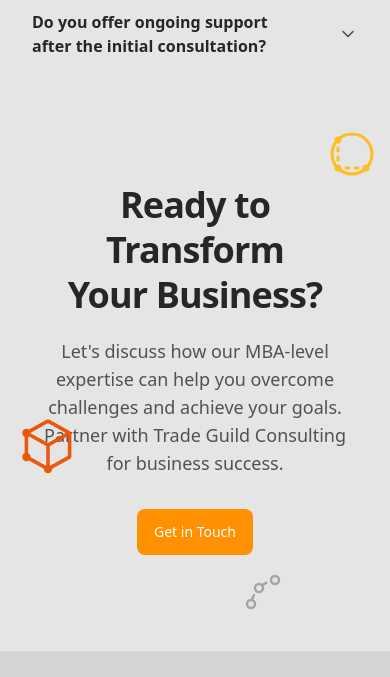
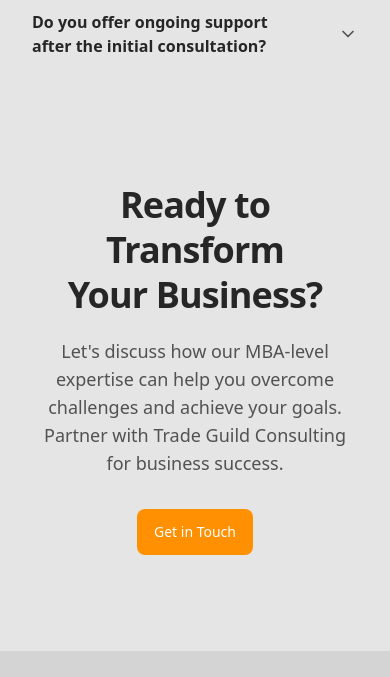
Before and after one commit to tradeguildconsulting/trade-guild-consulting-homepage, an Astro site: page / in a window 390 px wide. Shown: the part 7440-8117 px from the top of the page. Built offline with nearby package versions, Linux system fonts and the light colour scheme; Astro itself is replaced by a stand-in of ours.

Commit message:
Hide Background Images Overlapping with Text on Small Screens

```diff
--- a/src/components/sections/landing/HeroSectionAlt.astro
+++ b/src/components/sections/landing/HeroSectionAlt.astro
@@ -20,7 +20,7 @@
 >
   <!-- Decorating SVG elements -->
   <div
-    class="absolute left-0 top-[55%] scale-90 md:top-[20%] xl:left-[10%] xl:top-[25%]"
+    class="absolute left-0 top-[55%] scale-90 md:top-[20%] xl:left-[10%] xl:top-[25%] hidden sm:block"
   >
     <svg
       width="64"
@@ -51,7 +51,7 @@
       ></path>
     </svg>
   </div>
-  <div class="absolute left-[85%] top-0 scale-75">
+  <div class="absolute left-[85%] top-0 scale-75 hidden sm:block">
     <svg
       width="64"
       height="64"
@@ -92,7 +92,7 @@
     </svg>
   </div>
   <div
-    class="absolute bottom-[5%] left-[60%] scale-[.6] xl:bottom-[15%] xl:left-[35%]"
+    class="absolute bottom-[5%] left-[60%] scale-[.6] xl:bottom-[15%] xl:left-[35%] hidden sm:block"
   >
     <svg
       width="64"
```
